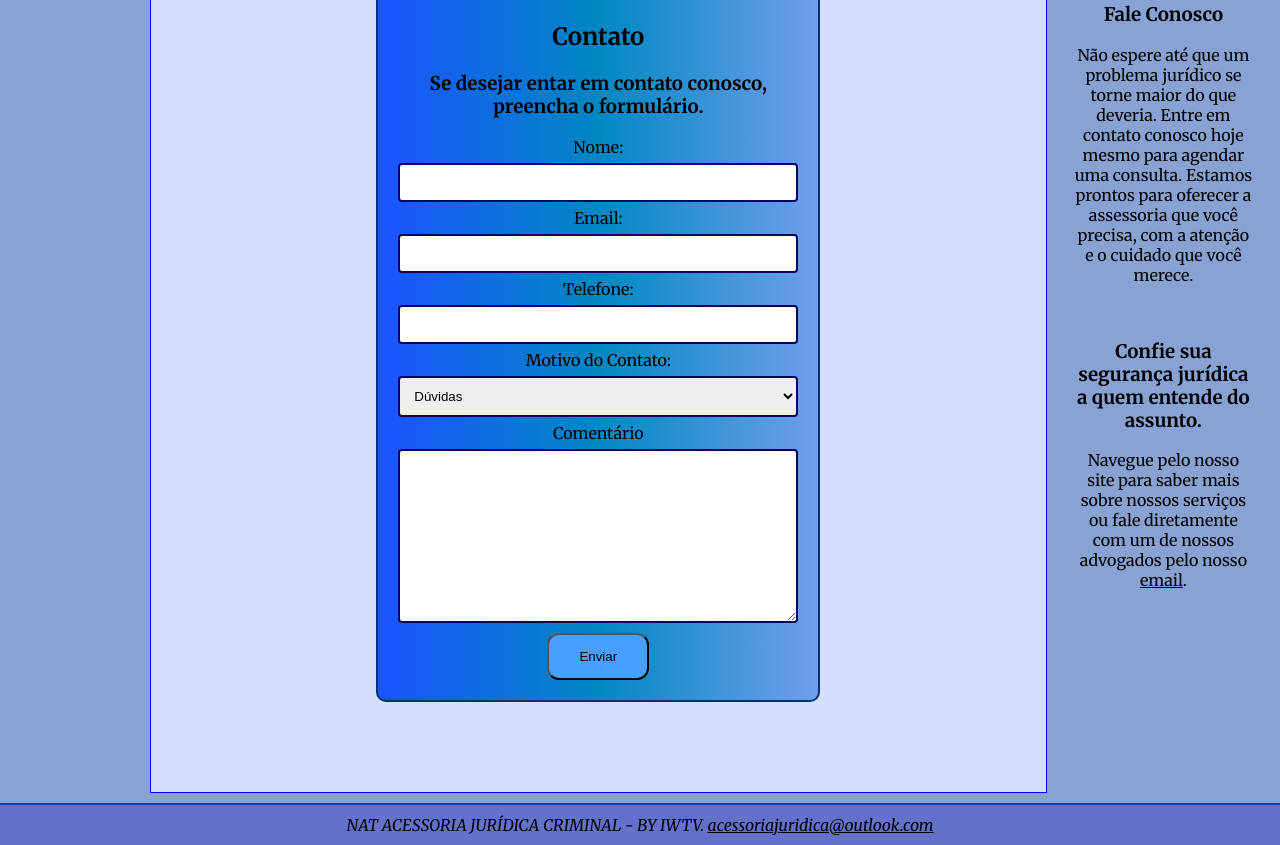
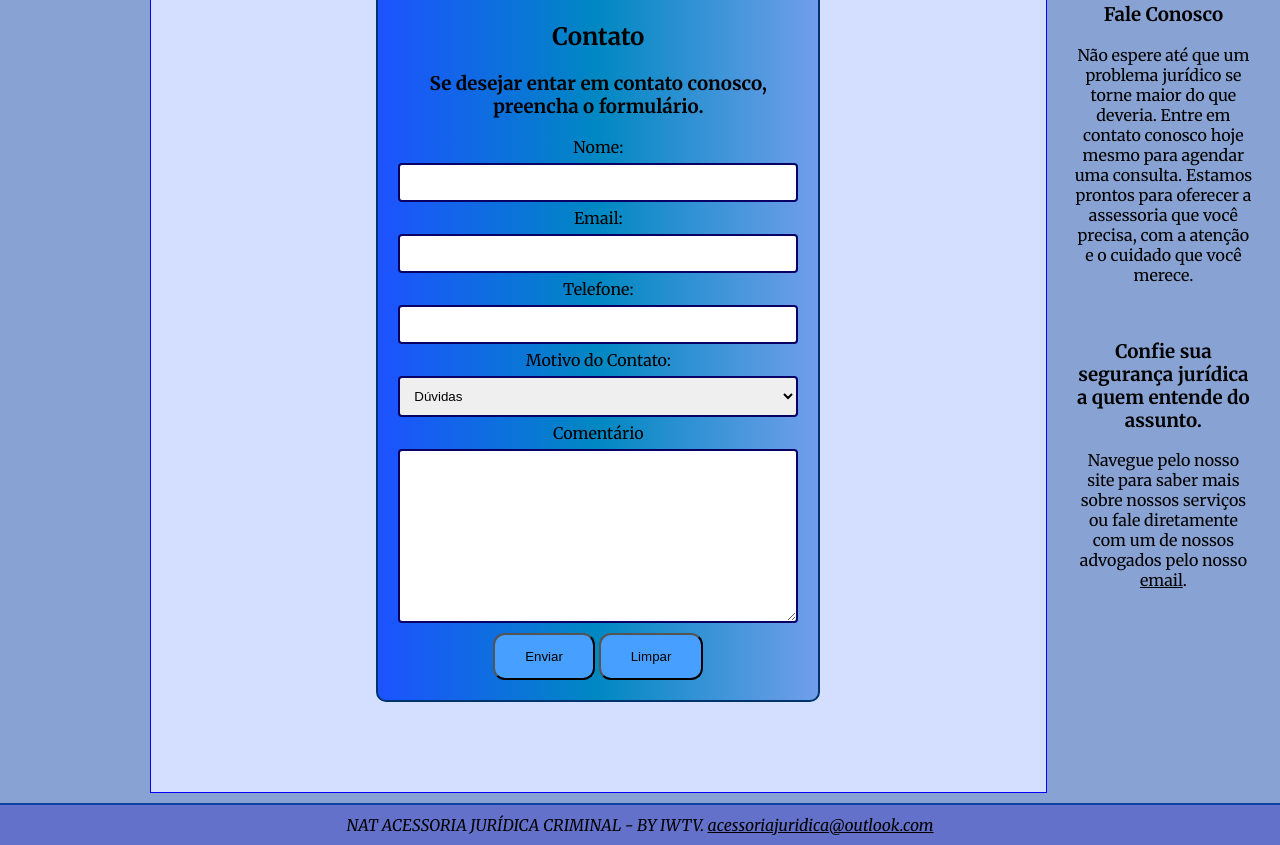
Before and after one commit to nathliajm/siteNatAcessoria, a plain HTML site: page paginas/contato.html in a window 1280 px wide. Shown: the part 878-1723 px from the top of the page. Drawn offline with Linux system fonts and the light colour scheme.

Commit message:
Add files via upload

```diff
--- a/paginas/contato.html
+++ b/paginas/contato.html
@@ -63,6 +63,7 @@
                 <textarea id="comentario" name="comentario" cols="30" rows="10"></textarea>
                 <br>
                 <button type="submit" value="Enviar" onclick="validarFormulario()">Enviar</button>
+                <button type="reset"  value="Limpar">Limpar</button>
             </form>
         </section>
         </section>
```
